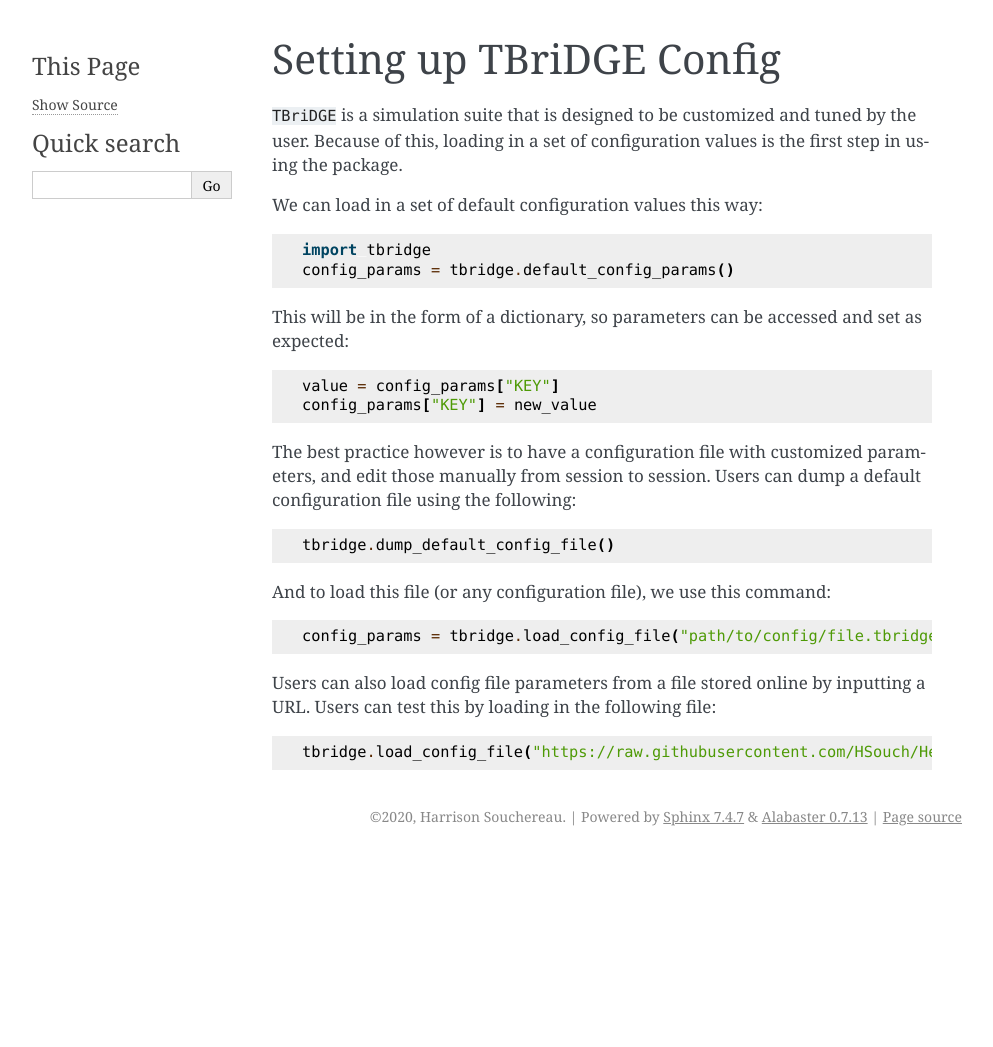
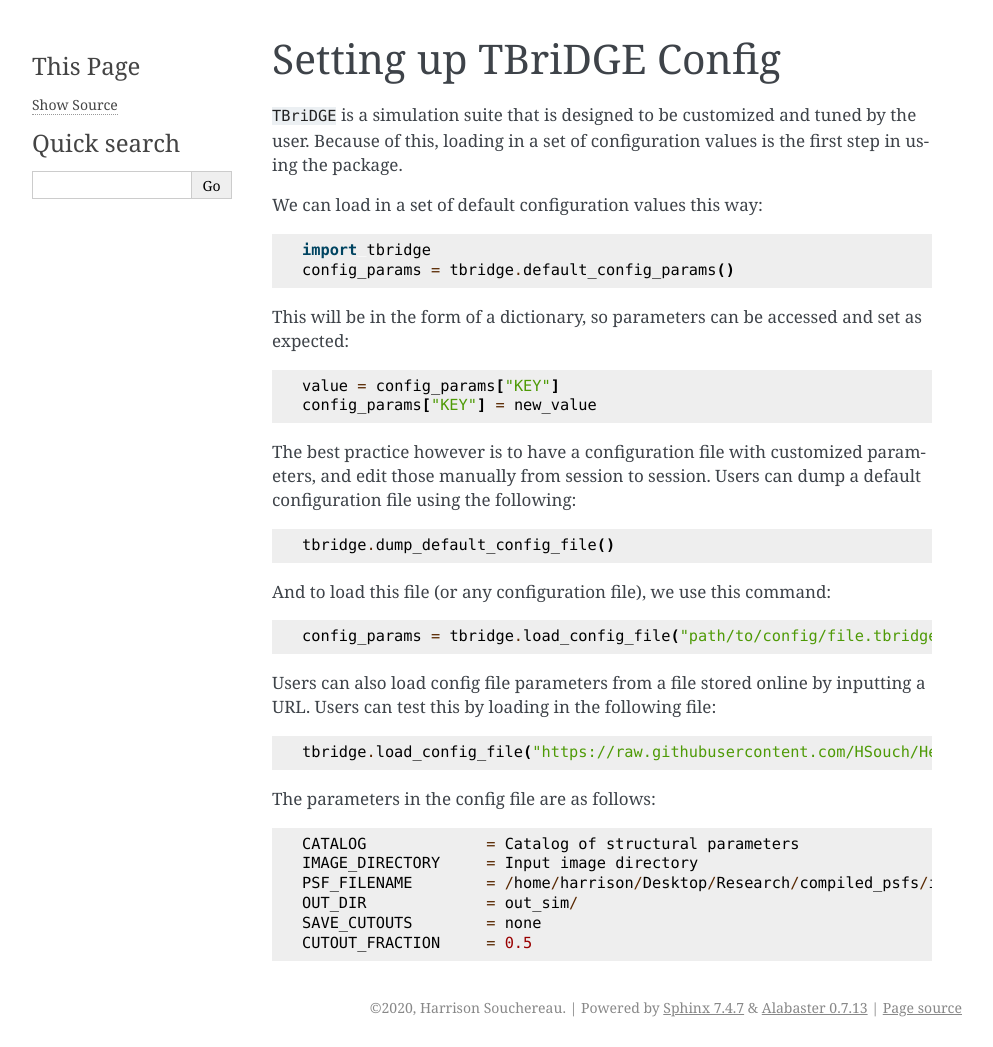
Before and after one commit to HSouch/TBRIDGE, a Sphinx documentation site: the page built from docs/config.rst, in a window 1280 px wide. Shown: the whole page, without its empty margins (148-1141 px from the left). Built offline with Sphinx 7.4.7, drawn with Linux system fonts in a browser that asks for light colours; before the commit the page ends 900 px from its top, so only the background shows below that.

Commit message:
Docs update

```diff
--- a/docs/config.rst
+++ b/docs/config.rst
@@ -27,3 +27,12 @@
 test this by loading in the following file::
 
     tbridge.load_config_file("https://raw.githubusercontent.com/HSouch/HelpfulSnippets/master/config.tbridge")
+
+The parameters in the config file are as follows::
+
+    CATALOG             = Catalog of structural parameters
+    IMAGE_DIRECTORY     = Input image directory
+    PSF_FILENAME        = /home/harrison/Desktop/Research/compiled_psfs/i_psfs.fits
+    OUT_DIR             = out_sim/
+    SAVE_CUTOUTS        = none
+    CUTOUT_FRACTION     = 0.5
```
